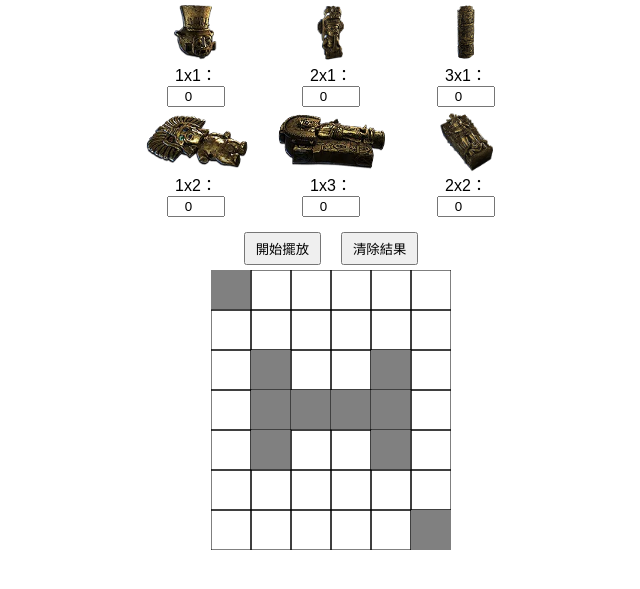
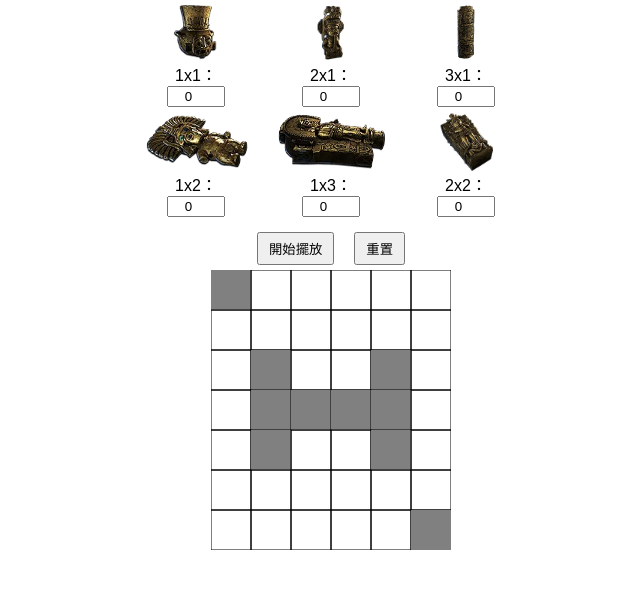
Before and after one commit to piggyblog812/POE3.25, a plain HTML site: page index.html in a window 1280 px wide. Shown: the part 87-676 px from the top of the page, without its empty margins (309-949 px from the left). Drawn offline with Linux system fonts and the light colour scheme.

Commit message:
Update index.html

```diff
--- a/index.html
+++ b/index.html
@@ -44,7 +44,7 @@
     </div>
 		<div class="button-container">
             <button onclick="calculatePlacement()">開始擺放</button>
-            <button onclick="clearInputs()">清除結果</button>
+            <button onclick="clearInputs()">重置</button>
         </div>
     <div id="grid-container">
         <canvas id="gridCanvas" width="240" height="280"></canvas>
```
